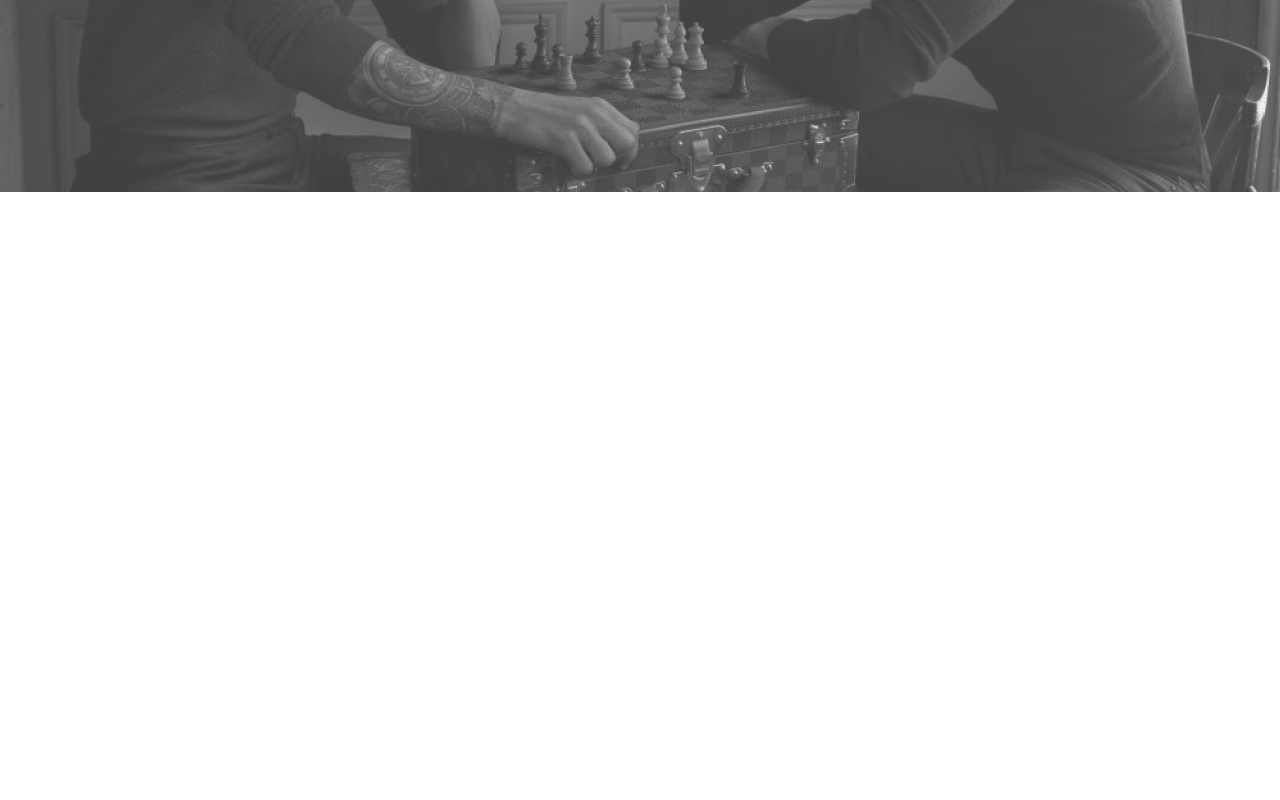
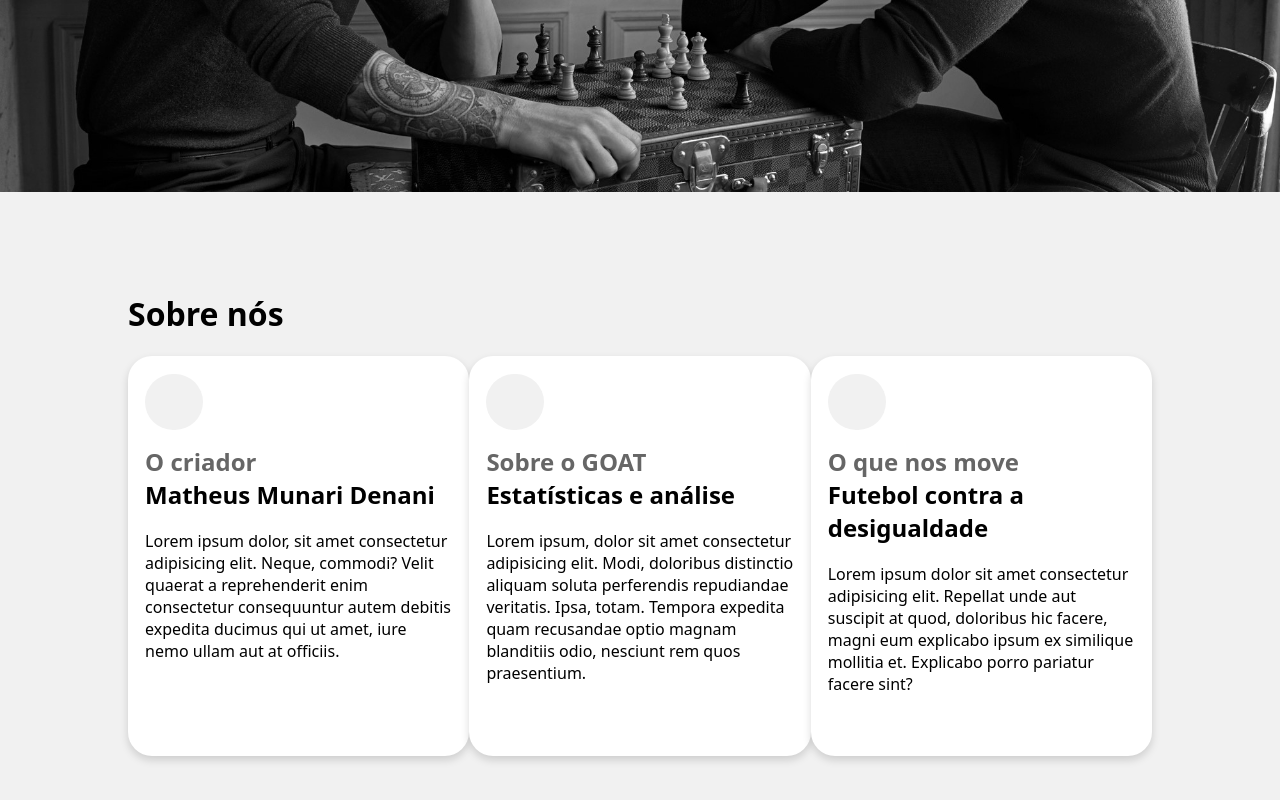
Before and after one commit to Matheus-Munari/GOAT, a plain HTML site: page index.html in a window 1280 px wide. Shown: the part 468-1268 px from the top of the page. Before the commit the page ends 800 px from the top, so only its background shows below. Drawn offline with Linux system fonts and the light colour scheme.

Commit message:
Arrumei a imagem do banner e adicionei a seção sobre nós

```diff
--- a/index.html
+++ b/index.html
@@ -9,6 +9,7 @@
 </head>
 
 <body>
+    <!-- Header -->
     <div class="header">
         <div class="container">
             <div class="logo">
@@ -21,11 +22,55 @@
             </ul>
         </div>
     </div>
+    <!-- Banner -->
     <div class="banner">
         <div class="container">
             <p>A rivalidade que <b>inspirou</b> uma geração</p>
         </div>
-        <!-- <img src="imagens/image 3cr7-messi.png"> -->
+    </div>
+    <!-- Sobre nós -->
+    <div class="sobreNos">
+        <div class="container">
+            <h1>Sobre nós</h1>
+            <div class="secao">
+                <div class="card">
+                    <div class="conteudo">
+                        <div class="icone">
+                            <!-- <img src="imagens/do-utilizador.png" style="width: 50px;"><br> -->
+                        </div>
+                        <div class="texto">
+                            <span>O criador</span>
+                            <h2>Matheus Munari Denani</h2>
+                            <p>Lorem ipsum dolor, sit amet consectetur adipisicing elit. Neque, commodi? Velit quaerat a reprehenderit enim consectetur consequuntur autem debitis expedita ducimus qui ut amet, iure nemo ullam aut at officiis.</p>
+                        </div>
+                    </div>
+                </div>
+                <div class="card">
+                    <div class="conteudo">
+                        <div class="icone">
+
+                        </div>
+                        <div class="texto">
+                            <span>Sobre o GOAT</span>
+                            <h2>Estatísticas e análise</h2>
+                            <p>Lorem ipsum, dolor sit amet consectetur adipisicing elit. Modi, doloribus distinctio aliquam soluta perferendis repudiandae veritatis. Ipsa, totam. Tempora expedita quam recusandae optio magnam blanditiis odio, nesciunt rem quos praesentium.</p>
+                        </div>
+                    </div>
+                </div>
+                <div class="card">
+                    <div class="conteudo">
+                        <div class="icone">
+
+                        </div>
+                        <div class="texto">
+                            <span>O que nos move</span>
+                            <h2>Futebol contra a desigualdade</h2>
+                            <p>Lorem ipsum dolor sit amet consectetur adipisicing elit. Repellat unde aut suscipit at quod, doloribus hic facere, magni eum explicabo ipsum ex similique mollitia et. Explicabo porro pariatur facere sint?</p>
+                        </div>
+                    </div>
+                </div>
+            </div>
+        </div>
     </div>
 </body>
 
--- a/style.css
+++ b/style.css
@@ -1,5 +1,7 @@
 body {
     margin: 0;
+    font-family: system-ui, -apple-system, BlinkMacSystemFont, 'Segoe UI', Roboto, Oxygen, Ubuntu, Cantarell, 'Open Sans', 'Helvetica Neue', sans-serif;
+    background: #F1F1F1;
 }
 
 .header {
@@ -63,7 +65,7 @@ body {
 .banner {
     width: 100%;
     height: 70vh;
-    background: url(imagens/image\ 3cr7-messi.png);
+    background: url(imagens/messi-cr7-chess-copy.jpg);
     background-size: cover;
     /* background-repeat: no-repeat; */
 }
@@ -84,6 +86,65 @@ body {
     align-items: center;
 }
 
+.sobreNos{
+    margin: 0px;
+    width: 100%;
+
+}
+
+.sobreNos .container {
+    width: 80%;
+    height: 1000px;
+    margin: 100px 10% 0px;
+}
+
+.sobreNos .container .secao {
+    display: flex;
+    justify-content: space-between;
+
+}
+
+.sobreNos .container .secao .card {
+    width: 400px;
+    height: 400px;
+    border-radius: 24px;
+    box-shadow: 0px 4px 8px 0px rgba(0, 0, 0, 0.15);
+    background: white;
+}
+
+.sobreNos .container .secao .card .conteudo {
+    width: 90%;
+    height: 90%;
+    margin: 5% 5%;
+    display: block;
+    /* flex-direction: column; */
+}
+
+.sobreNos .container .secao .card .conteudo .texto {
+    margin-top: 15px;
+}
+
+.sobreNos .container .secao .card .conteudo .icone {
+    background: #F1F1F1;
+    border-radius: 80px;
+    width: 40px;
+    height: 40px;
+    padding: 8px 9px;
+    justify-content: center;
+    align-items: center;
+}
+
+.sobreNos .container .secao .card .conteudo .texto h2 {
+    margin-top: 0px;
+    font-weight: 600;
+}
+
+.sobreNos .container .secao .card .conteudo .texto span {
+    color: #666;
+    font-size: 24px;
+    font-weight: 600;
+}
+
 /* img {
     width: 1280px;
     height: 721px;
```
Also changed, not shown: imagens/criador-de-conteudo.png (added), imagens/do-utilizador.png (added), imagens/messi-cr7-chess-copy.jpg (added), imagens/messi-cr7-chess.jpg (added).
